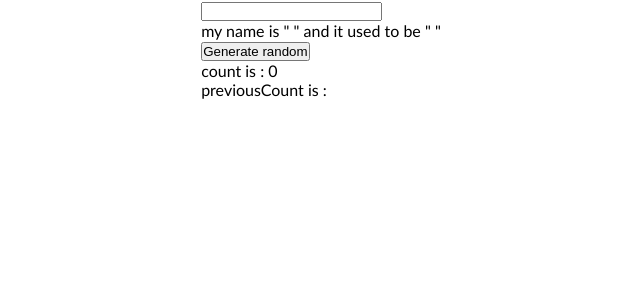
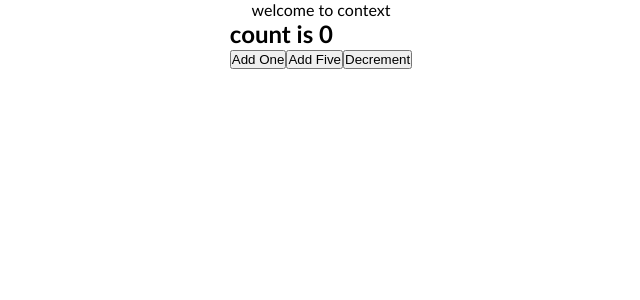
Before and after one commit to mehrnazpishyar/React-review, a React (Create React App) app: page / in a window 1280 px wide. Shown: the top 300 px of the page, without its empty margins (319-959 px from the left). Built offline with nearby package versions, Linux system fonts and the light colour scheme.

Commit message:
add useContex

```diff
--- a/src/App.js
+++ b/src/App.js
@@ -1,14 +1,12 @@
+import React from "react";
 import "./App.css";
 import ProductList from "./components/ProductList/ProductList";
 import Navbar from "./components/Navbar/Navbar.jsx";
 import { Component } from "react";
-import Toggle from "./components/Toggle/Toggle";
-import Wrapper from "./components/hoc/Wrapper";
-import ClickCounter from "./components/hocExample/ClickCounter";
-import HoverCounter from "./components/hocExample/HoverCounter";
-import FunctionalRef from "./components/ref/FunctionalRef";
-import UseRefExample from "./components/ref/UseRef";
-import UseRefStore from "./components/ref/UseRefStore";
+import CounterProvider from "./components/Context/CounterProvider";
+import CounterOne from "./components/Context/CounterOne";
+
+
 
 class App extends Component {
   state = {
@@ -66,7 +64,11 @@ class App extends Component {
 
   render() {
     return (
-    <Wrapper class="container">
+      <div className="container">
+        <CounterProvider>
+          <p>welcome to context</p>
+          <CounterOne />
+        </CounterProvider>
         {/* <Navbar
           totalItems={this.state.products.filter((p) => p.quantity > 0).length}
         />
@@ -76,14 +78,8 @@ class App extends Component {
           onIncrement={this.incrementHandler}
           onDecrement={this.decrementHandler}
           onChange={this.changeHandler}
-        />
-        <Toggle />
-        <ClickCounter />
-        <HoverCounter />
-        <FunctionalRef />
-         <UseRefExample /> */}
-        <UseRefStore />
-        </Wrapper>
+        /> */}
+      </div>
     );
   }
 }
--- /dev/null
+++ b/src/components/Context/CounterOne.js
@@ -0,0 +1,19 @@
+import React from 'react'
+import { useCount, useCounterActions } from './CounterProvider'
+
+const CounterOne = () => {
+
+const count = useCount();
+const {addFive, addOne,decrement} = useCounterActions();
+
+  return (
+    <div>
+        <h2>count is {count}</h2>
+        <button onClick={addOne}>Add One</button>
+        <button onClick={addFive}>Add Five</button>
+        <button onClick={decrement}>Decrement</button>
+    </div>
+  )
+}
+
+export default CounterOne
--- /dev/null
+++ b/src/components/Context/CounterProvider.js
@@ -0,0 +1,37 @@
+import React, { useContext, useState } from "react";
+
+const CounterContext = React.createContext(); //state
+const CounterContextDispatcher = React.createContext(); //setState()
+
+const CounterProvider = ({ children }) => {
+  const [count, setCount] = useState(0);
+  return (
+    <CounterContext.Provider value={count}>
+      <CounterContextDispatcher.Provider value={setCount}>
+        {children}
+      </CounterContextDispatcher.Provider>
+    </CounterContext.Provider>
+  );
+};
+
+export default CounterProvider;
+
+export const useCount = () => useContext(CounterContext);
+
+export const useCounterActions = () => {
+  const setCount = useContext(CounterContextDispatcher);
+
+  const addOne = () => {
+    setCount((prevCount) => prevCount + 1);
+  };
+
+  const addFive = () => {
+    setCount((prevCount) => prevCount + 5);
+  };
+
+  const decrement = () => {
+    setCount((prevCount) => prevCount - 1);
+  };
+
+  return { addOne, addFive, decrement };
+};
--- a/src/components/Product/Product.jsx
+++ b/src/components/Product/Product.js
@@ -1,8 +1,11 @@
-import React from "react";
+import React,{useContext, useEffect} from "react";
 import styles from "./product.module.css";
 import { BiTrash } from "react-icons/bi";
 
+
 const Product = ({ product, onChange, onDecrement, onIncrement, onRemove }) => {
+
+
   return (
     <div className={styles.product}>
       <p>product name : {product.title}</p>
```
